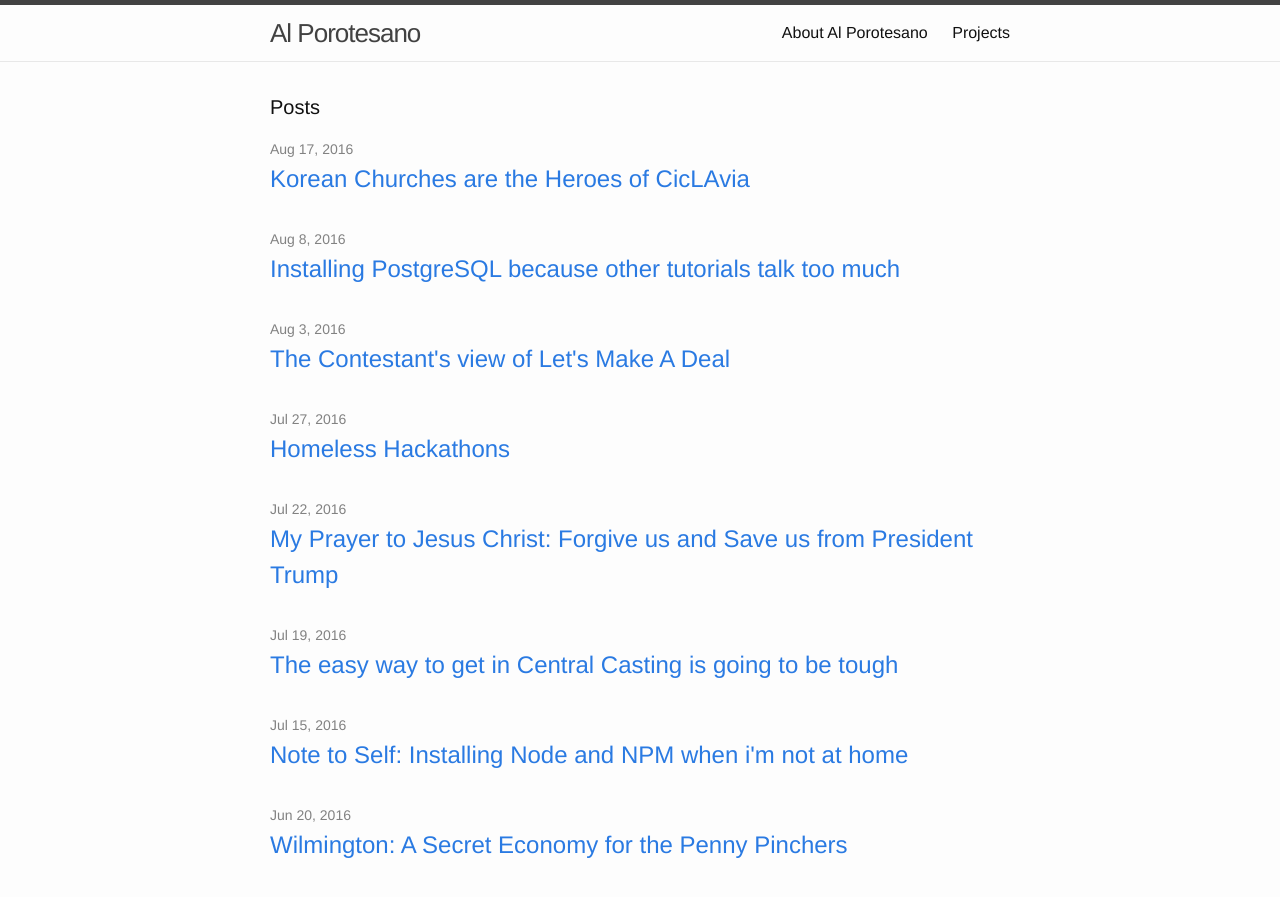
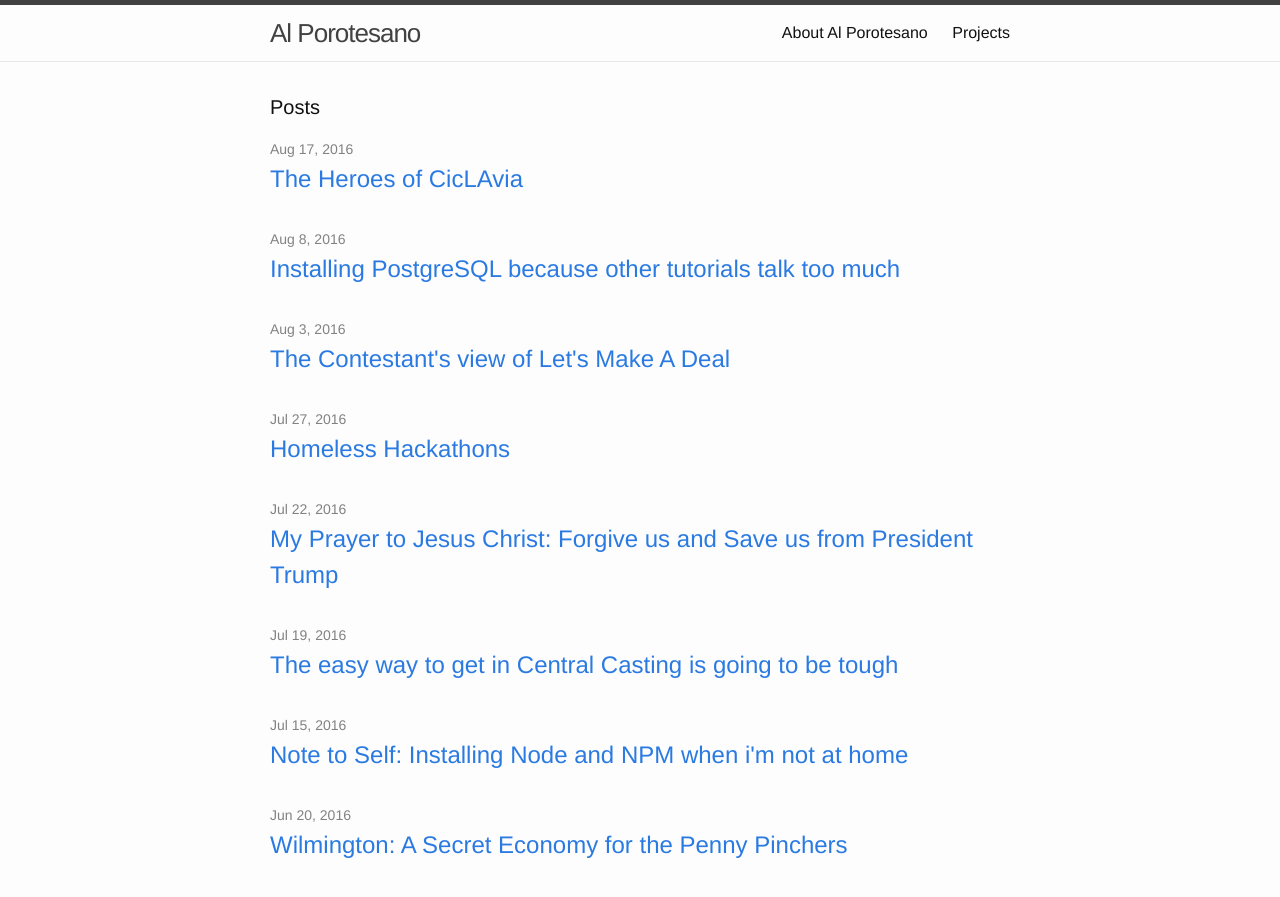
Before and after one commit to nobleexperiment/nobleexperiment.github.io, a Jekyll site: the page built from index.html, in a window 1280 px wide and 900 px high. Shown: the top 897 px of the window. Built offline with Jekyll 4.4.1, drawn with Linux system fonts in a browser that asks for light colours.

Commit message:
Update 2016-08-14-ciclavia_wilshire.markdown

```diff
--- a/_posts/2016-08-14-ciclavia_wilshire.markdown
+++ b/_posts/2016-08-14-ciclavia_wilshire.markdown
@@ -1,6 +1,6 @@
 ---
 layout: post
-title:  "Korean Churches are the Heroes of CicLAvia"
+title:  "The Heroes of CicLAvia"
 date:   2016-08-17 09:10:11 -0700
 categories: Ciclavia Wilshire
 ---
```
